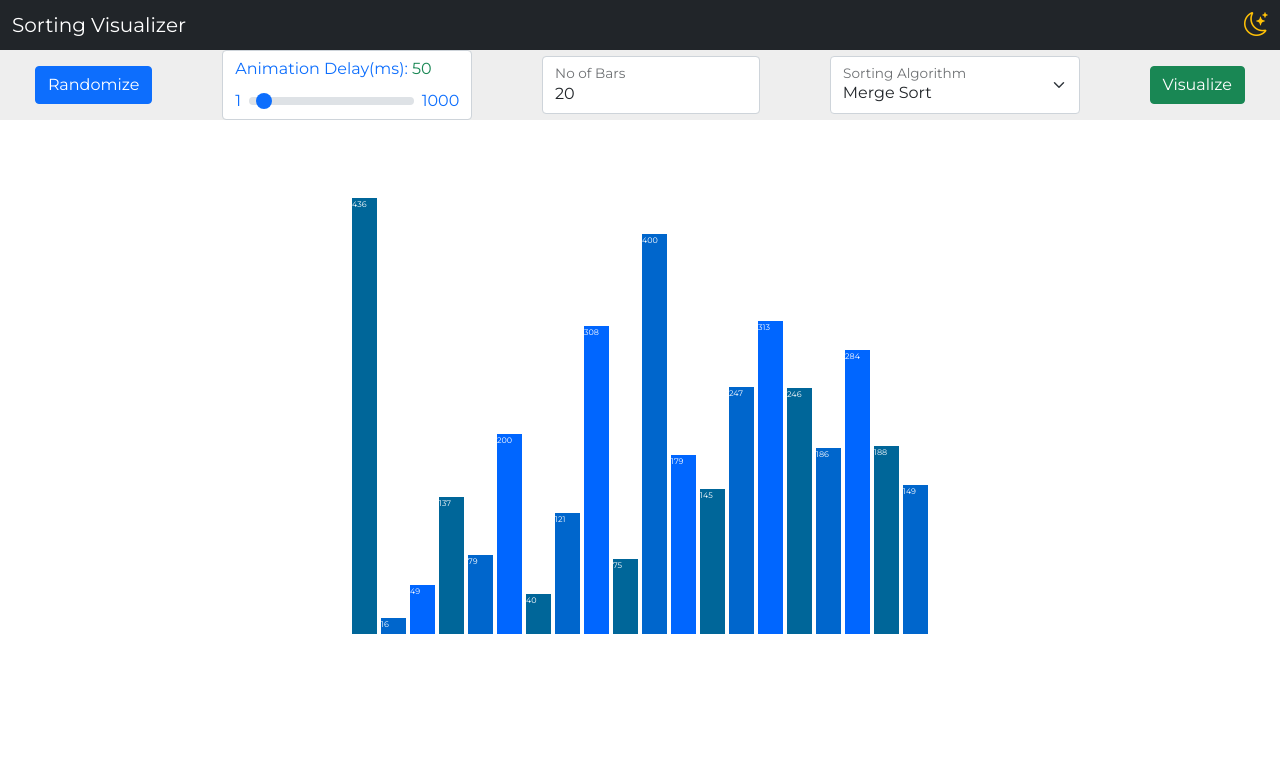
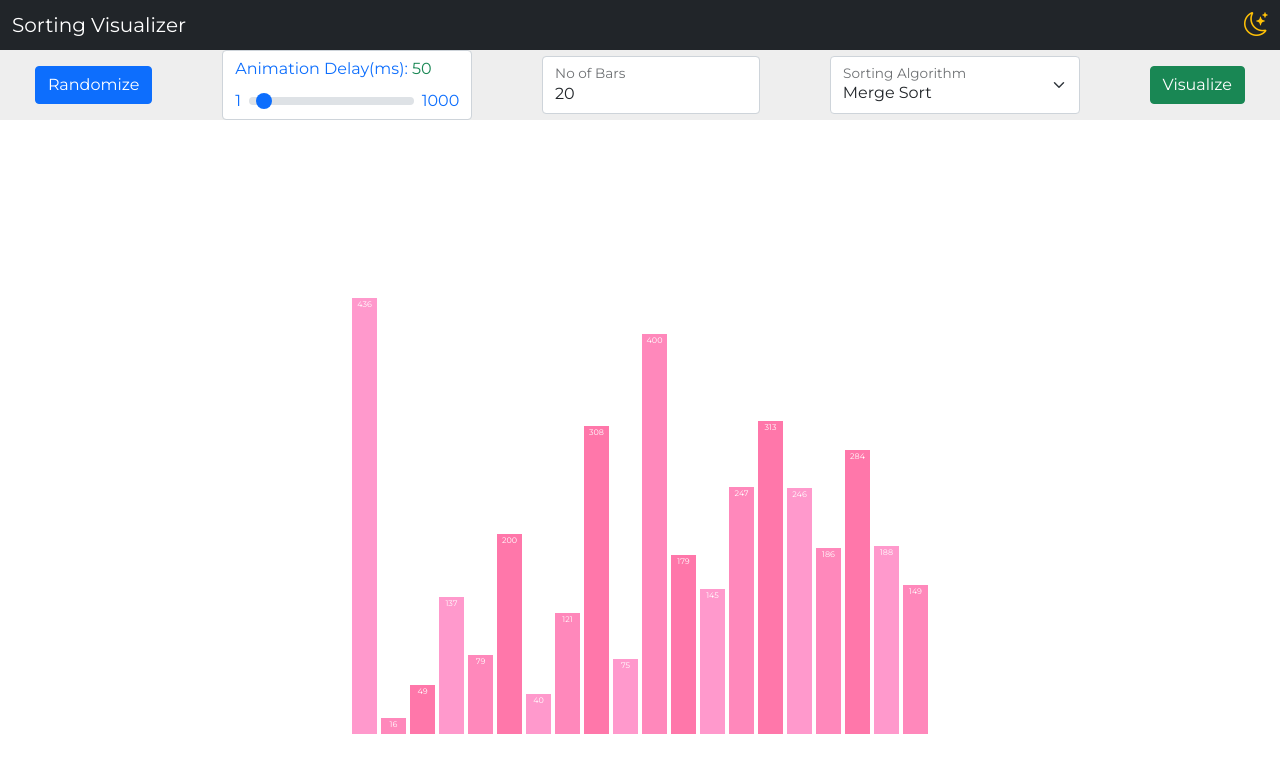
Before and after one commit to The-SP/Visualizer, a React (Create React App) app: page / in a window 1280 px wide. Shown: the top 772 px of the page. Built offline with nearby package versions, Linux system fonts and the light colour scheme.

Commit message:
Fix bar css and add more color palette for bar bg

```diff
--- a/src/Sorting/Sorting.css
+++ b/src/Sorting/Sorting.css
@@ -1,16 +1,14 @@
 .sorting {
     display: flex;
     align-items: center;
-    height: 70vh;
+    height: 75vh;
     width: 100vw;
     margin-top: 1rem;
 }
 
 .array-container {
-    /* display: flex;
-    align-items: flex-end; */
     max-width: 1000px;
-    /* margin: auto; */
+    height: 100%;
 }
 
 .array-bar {
--- a/src/Sorting/Sorting.js
+++ b/src/Sorting/Sorting.js
@@ -24,12 +24,14 @@ const Sorting = () => {
   }
 
   const BACKGROUND_SHADES = [
+    ["#ff99cc", "#ff88bb", "#ff77aa"], // light pink
+    ["#fec8c1", "#feb2a8", "#fe9c8f"], // pastella
+    ["#54b2a9", "#35a79c", "#009688"], // android lollipop
+    ["#8dbdff", "#64a1f4", "#4a91f2"], // armor falls
+    ["#660099", "#6600BB", "#6600DD"], // pinkish purple
     ["#006699", "#0066CC", "#0066FF"], // light blue
-    ["#660099", "#6600BB", "#6600DD"], // pinkish purple
-    ["#990099", "#9900CC", "#9900FF"], // dark pink
     ["#CC9900", "#CC9933", "#CC9966"], // orange, yellow
     ["#40E0D0", "#48D1CC", "#00CED1"], // cyan
-    ["#9ACD32", "#6B8E23", "#556B2F"], // green
   ];
 
   function resetArray() {
--- a/src/Sorting/components/Bars.js
+++ b/src/Sorting/components/Bars.js
@@ -13,7 +13,7 @@ const Bars = ({ array }) => {
     <div className="array-container d-flex justify-content-between align-items-end m-auto">
       {array.map((bar, index) => (
         <div
-          className="array-bar"
+          className="array-bar text-center"
           key={index}
           style={{
             height: bar.height,
```
